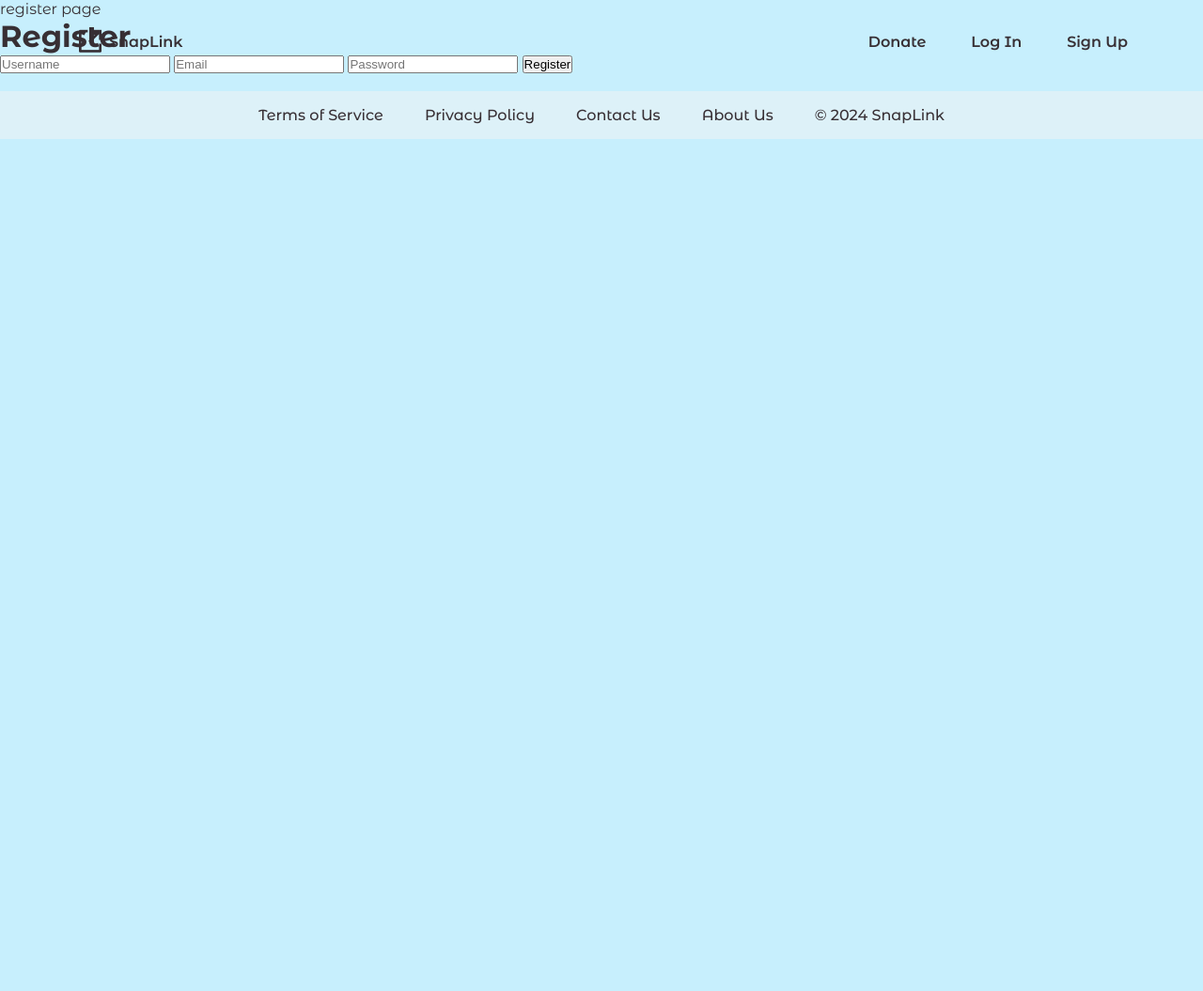
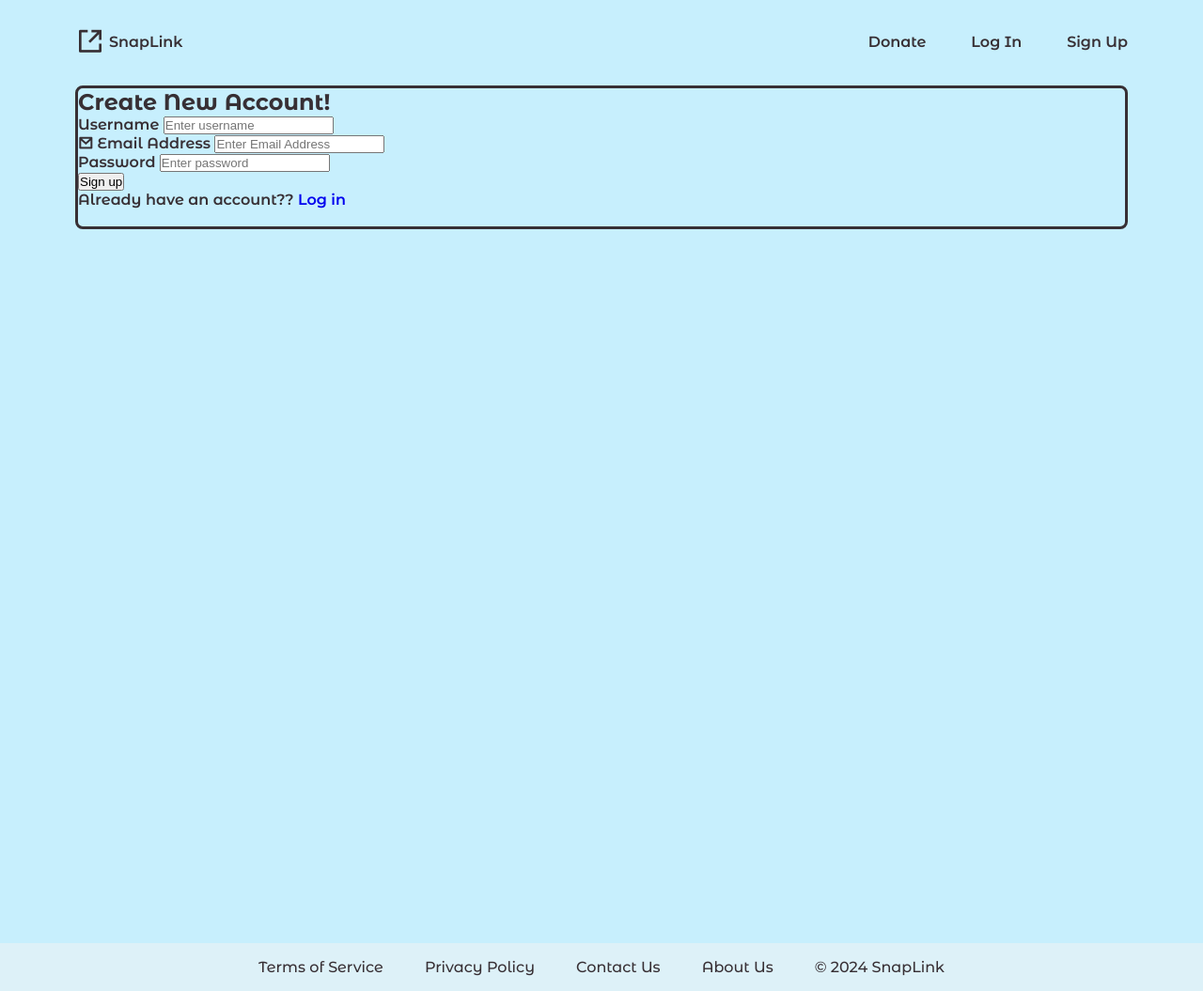
Before and after one commit to MMMBenchahyd/SnapLink, a Flask app: page /register in a window 1280 px wide. Shown: the whole page at 94% size. Before the commit the page ends 148 px from the top, so only its background shows below. Run offline with Flask 3, Linux system fonts and the light colour scheme.

Commit message:
adding/editing templates pages

```diff
--- a/templates/base.html
+++ b/templates/base.html
@@ -12,29 +12,20 @@
     <link rel="stylesheet" href="https://cdnjs.cloudflare.com/ajax/libs/remixicon/4.2.0/remixicon.css">
     <!--=============== snaplink style sheet ===============-->
     <link rel="stylesheet" href="{{ url_for('static' ,filename='css/main.css') }}">
-
-
-    {% block head %} {% endblock %}
-
-
 </head>
 
 <body>
       <!--==================== header ====================-->
       <header class="header" id="header">
-
          <!-- navigation bar   -->
          <nav class="nav container">
-            <a href="/" class="nav__logo">
-              <i class="ri-share-box-line"></i>
-              <span>SnapLink</span> </a>
+               <a href="/" class="nav__logo"> <i class="ri-share-box-line"></i> <span>SnapLink</span> </a>
             <!-- adding menu items/ menu item list -->
             <div class="nav__menu" id="nav-menu">
                <ul class="nav__list">
                   <li>
                      <a href="/pay" class="nav__link">Donate</a>
                   </li>
-
                   {% if user_is_authenticated %}
                   <li>
                      <a href="/logout" class="nav__link">Log out</a>
@@ -59,7 +50,6 @@
                   <div class="nav__close" id="nav-close">
                      <i class="ri-close-large-fill"></i>
                   </div>
-
             </div>
 
             <!-- toggle button -->
@@ -99,8 +89,8 @@
       </footer>
 
       <!--=============== MAIN JS ===============-->
+      <script src="{{ url_for('static' ,filename='js/main.js') }}"></script>
 
-      <script src="{{ url_for('static' ,filename='js/main.js') }}"></script>
 </body>
 
 </html>
--- a/templates/register.html
+++ b/templates/register.html
@@ -1,14 +1,57 @@
 {% extends 'base.html' %}
 
-{% block head %}register page{% endblock %}
+{% block head %}
+<title>Sign up - SnapLink &copy</title>
+
+{% endblock %}
 
 {% block body %}
-<h1>Register</h1>
-<form method="post">
-    <input type="text" name="username" placeholder="Username" required>
-    <input type="email" name="email" placeholder="Email" required>
-    <input type="password" name="password" placeholder="Password" required>
-    <button type="submit">Register</button>
-</form>
+
+
+<!--==================== MAIN ====================-->
+
+<main class="main">
+   <!--==================== HOME ====================-->
+   <section class="container home__container ">
+      <div class="page__border">
+
+         <!--  <div class="page__data">
+          </div> -->
+         <div class="auth-container">
+            <div class="auth-card">
+               <h1 class="auth-title">Create New Account!</h1>
+               <form action="/register" method="POST">
+                  <div class="form-group">
+                     <label class="form-label" for="username">Username</label>
+                     <input class="form-input" type="text" id="username" name="username" placeholder="Enter username"
+                        required>
+                  </div>
+
+                  <div class="form-group">
+                     <label class="form-label" for="email"> <i class="ri-mail-line"></i> Email Address</label>
+                     <input class="form-input" type="text" id="email" name="email" placeholder="Enter Email Address"
+                        class="ri-mail-line" required>
+                  </div>
+
+                  <div class="form-group">
+                     <label class="form-label" for="password">Password</label>
+                     <input class="form-input" type="password" id="password" name="password"
+                        placeholder="Enter password" required>
+                  </div>
+
+                  <button type="submit" class="auth-button">Sign up</button>
+               </form>
+
+               <p class="auth-link">
+                  Already have an account?? <a href="/login"> Log in</a>
+               </p>
+            </div>
+         </div> <!-- -->
+         <br>
+      </div>
+   </section>
+
+</main>
+
 
 {% endblock %}
```
Also changed, not shown: templates/index.html (+2 -7 lines), templates/login.html (+42 -8 lines), templates/update.html (+29 -8 lines). Lines whose indentation alone changed are shown as unchanged.
